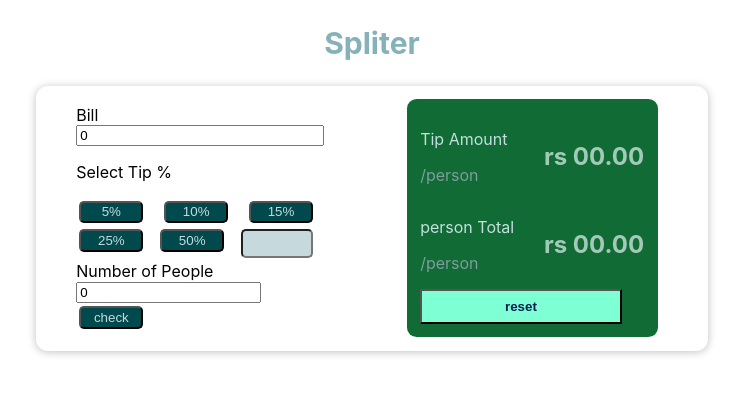
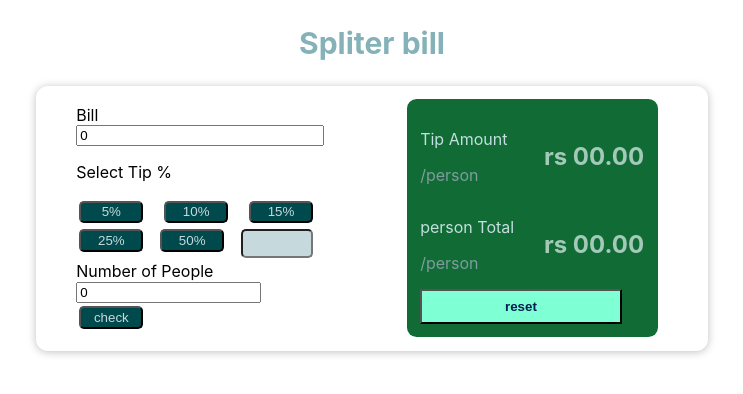
Before and after one commit to raunakagarwal16/tip-calculator, a React (Create React App) app: page / in a window 1280 px wide. Shown: the top 394 px of the page, without its empty margins (268-1011 px from the left). Built offline with nearby package versions, Linux system fonts and the light colour scheme.

Commit message:
change in heading

```diff
--- a/src/body.js
+++ b/src/body.js
@@ -56,7 +56,7 @@ const Body = () => {
 
   return (
     <div className="body">
-      <h2>Spliter</h2>
+      <h2>Spliter bill</h2>
       <div className="box">
         <div className="Container">
           <div className="bill-container">
```
